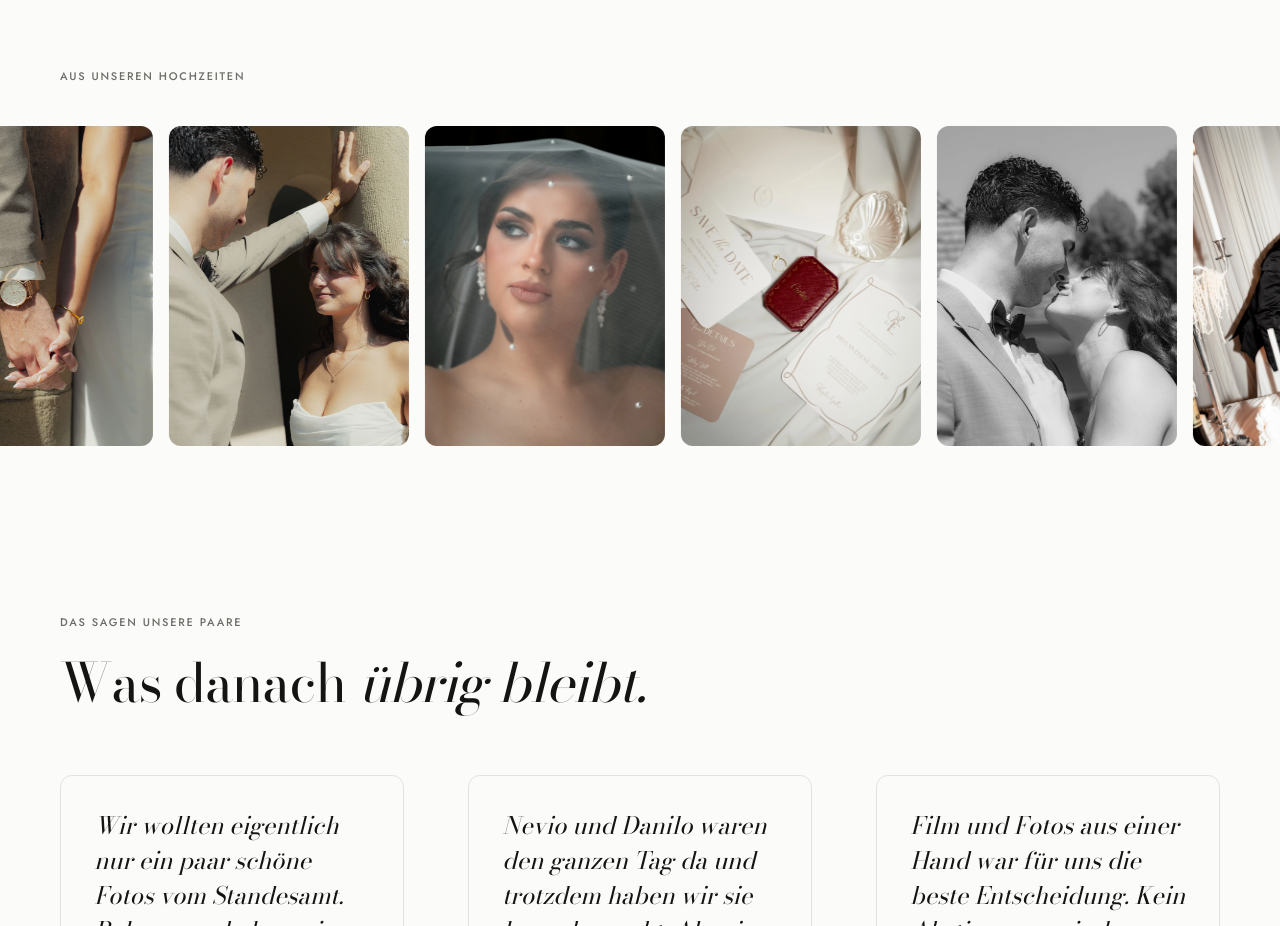
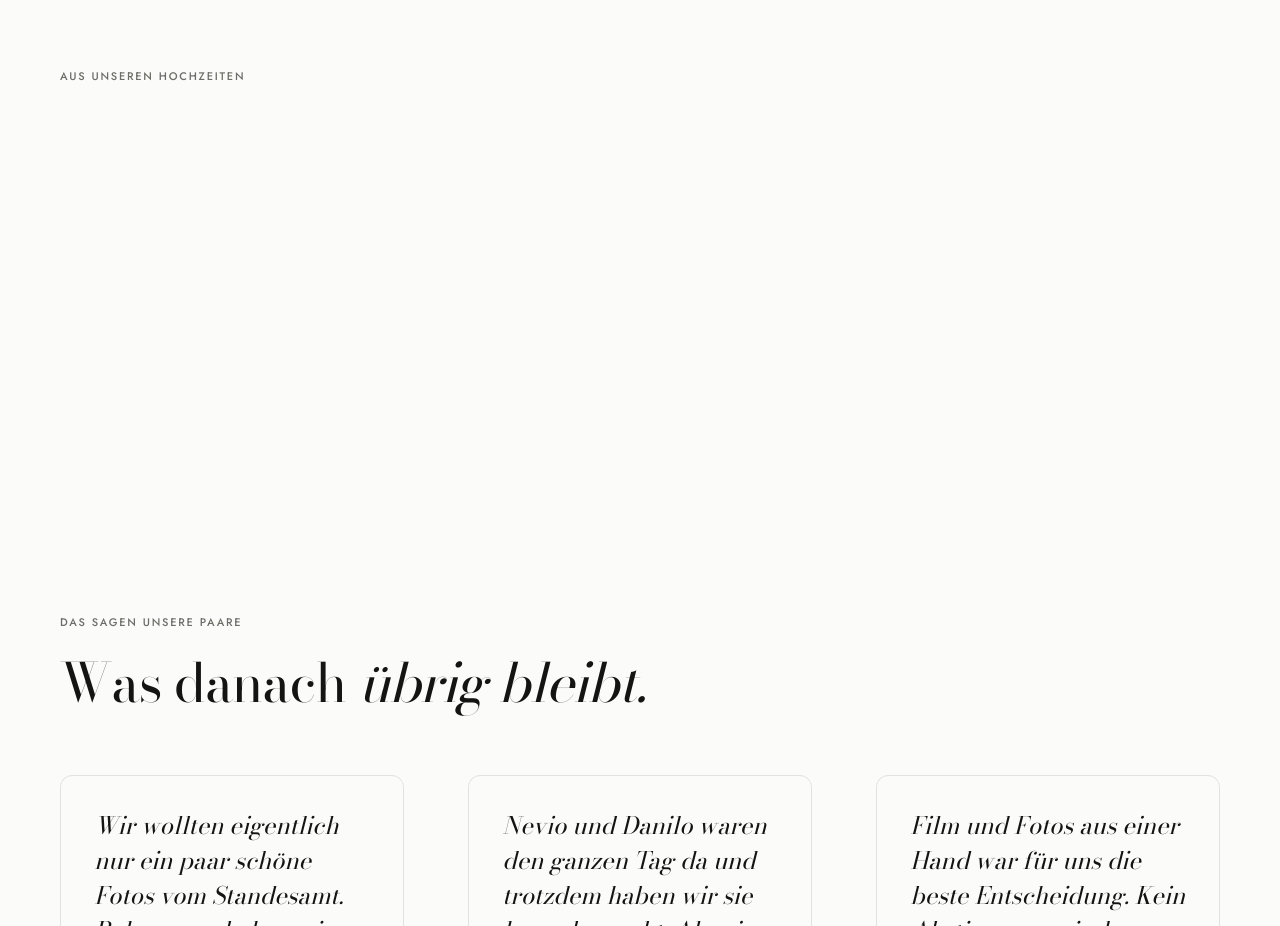
Before and after one commit to Amoriva-Films/personal-website, a Next.js app: page / in a window 1280 px wide. Shown: the part 4140-5066 px from the top of the page. Built offline with nearby package versions, Linux system fonts and the light colour scheme.

Commit message:
Laufband nach RECHTS, wie von Nevio festgelegt

```diff
--- a/app/globals.css
+++ b/app/globals.css
@@ -528,20 +528,24 @@ p, li { overflow-wrap: break-word; }
      vorher 30 px/s - das galt fuer eine kuerzere Spur.) */
   animation: portraet-laufband 190s linear infinite;
 }
-/* RICHTUNG. Diese Stelle wurde mehrfach hin und her gedreht, deshalb
-   steht sie hier als das, was man SIEHT, und nicht als Himmelsrichtung:
+/* RICHTUNG, festgelegt von Nevio am 26.09.2026:
 
-     Neue Bilder kommen RECHTS ins Bild und wandern nach LINKS hinaus.
+     Die Bilder wandern nach RECHTS.
+     Neue Bilder kommen also LINKS ins Bild und ziehen nach rechts hinaus.
 
-   Nevio hat am 26.09.2026 beide Varianten live gesehen. Die andere
-   (Bilder kommen links herein und ziehen nach rechts) hat er verworfen:
-   "laeuft durchgehend ist aber immernoch falschrum".
+   Sein Wortlaut: "Es soll in die andere Seite gehen nach RECHTS".
 
-   Technisch: die Spur wandert von 0 auf -50%. Sie schiebt sich also nach
-   links, und dadurch ruecken die Bilder nach links durchs Fenster. */
+   Technisch: die Spur startet um eine halbe Laenge nach links versetzt
+   und wandert auf 0 zu. Sie schiebt sich nach rechts, und die Bilder
+   mit ihr.
+
+   Bitte nicht wieder drehen. Die Stelle ging an einem Tag dreimal hin
+   und her, weil "von links nach rechts" zwei Lesarten hat: die Bewegung
+   der Bilder oder die Seite, von der sie hereinkommen. Massgeblich ist
+   die Bewegung: nach rechts. */
 @keyframes portraet-laufband {
-  from { transform: translateX(0); }
-  to   { transform: translateX(-50%); }
+  from { transform: translateX(-50%); }
+  to   { transform: translateX(0); }
 }
 /* KEIN Anhalten beim Daraufzeigen.
    Vorher stand hier ein Pausieren bei :hover. Wer mit der Maus ueber dem
--- a/components/Portraets.jsx
+++ b/components/Portraets.jsx
@@ -14,7 +14,7 @@ import FadeIn from './FadeIn';
    nachmessen, ohne die Seite ansehen zu muessen.
 
    Wie die Endlosschleife entsteht: die Liste steht mehrfach
-   hintereinander, und die Spur wandert von 0 auf -50%. Nach einem
+   hintereinander, und die Spur wandert von -50% auf 0. Nach einem
    Durchlauf sieht das Bild exakt so aus wie am Anfang, der Sprung ist
    deshalb unsichtbar. Damit das aufgeht, muss die halbe Spur GENAU der
    halben Kachelzahl entsprechen - deshalb traegt jede Kachel ihren
```
